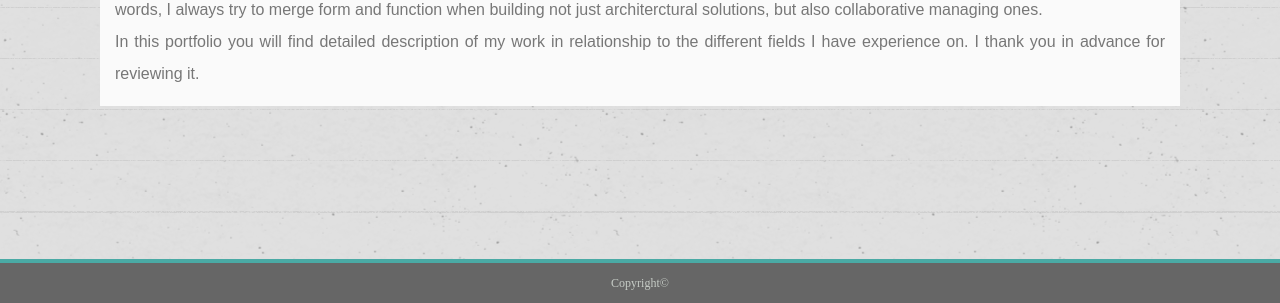
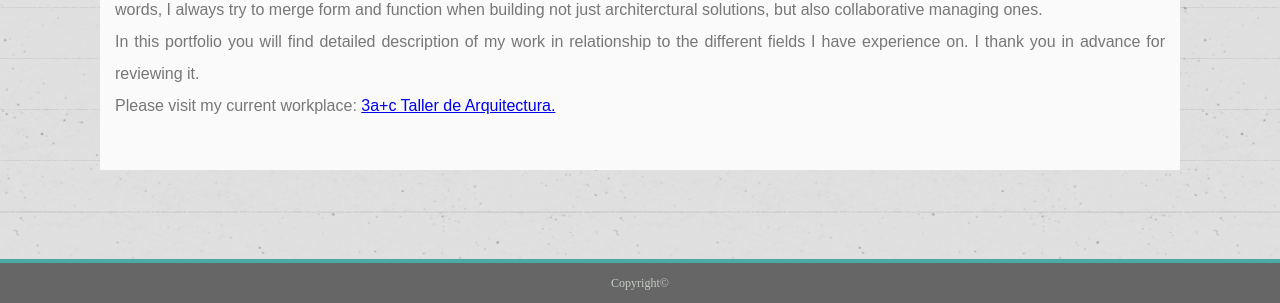
Before and after one commit to ELVANRODRIGUEZ/Basic-Portfolio, a plain HTML site: page index.html in a window 1280 px wide. Shown: the part 497-800 px from the top of the page. Drawn offline with Linux system fonts and the light colour scheme; a script that the page names is missing.

Commit message:
Adding workplace link in index.html file

```diff
--- a/index.html
+++ b/index.html
@@ -55,6 +55,11 @@
                     <br>
                     In this portfolio you will find detailed description of my work in relationship to
                     the different fields I have experience on. I thank you in advance for reviewing it.
+                    <br>
+                    Please visit my current workplace: <a href="https://3amasc.com/" target="blank">3a+c Taller de Arquitectura.</a>
+                    <br>
+                    <br>
+
                     </p>
                 </article>
             </div>
```
